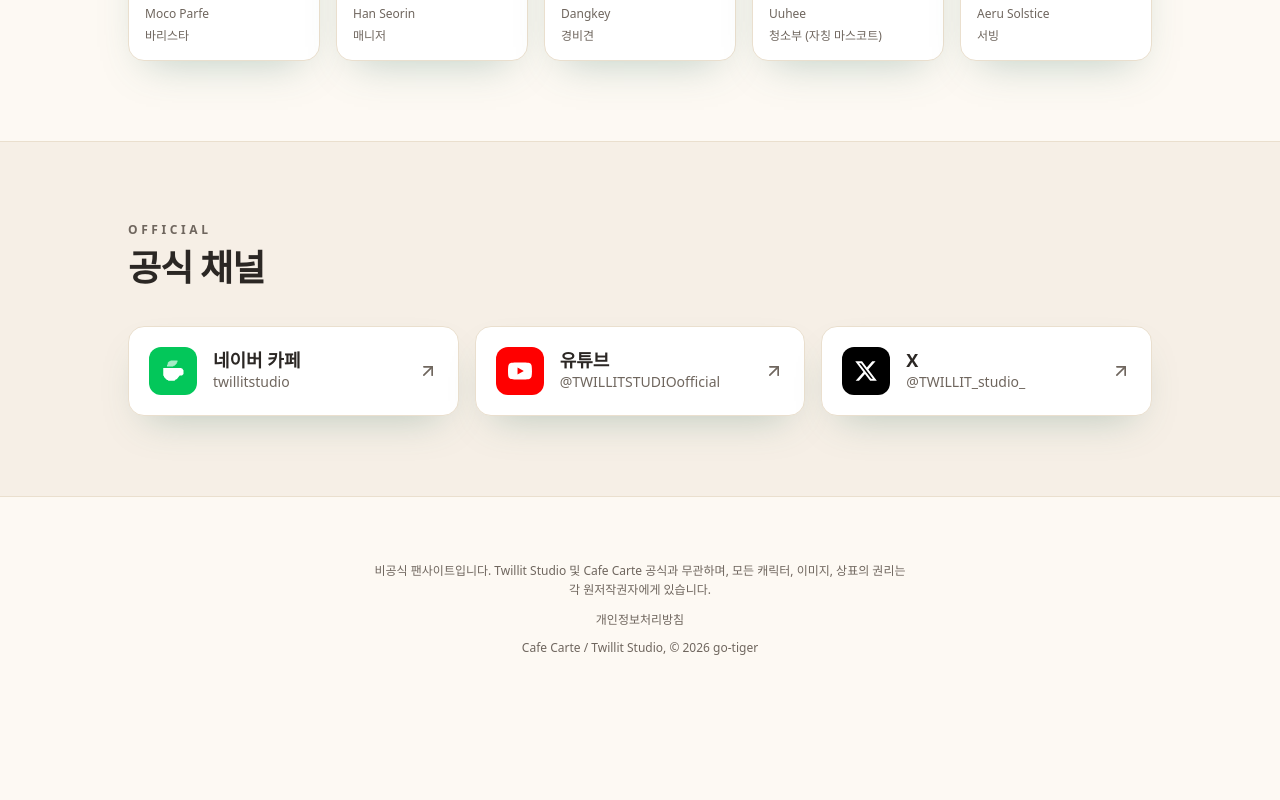
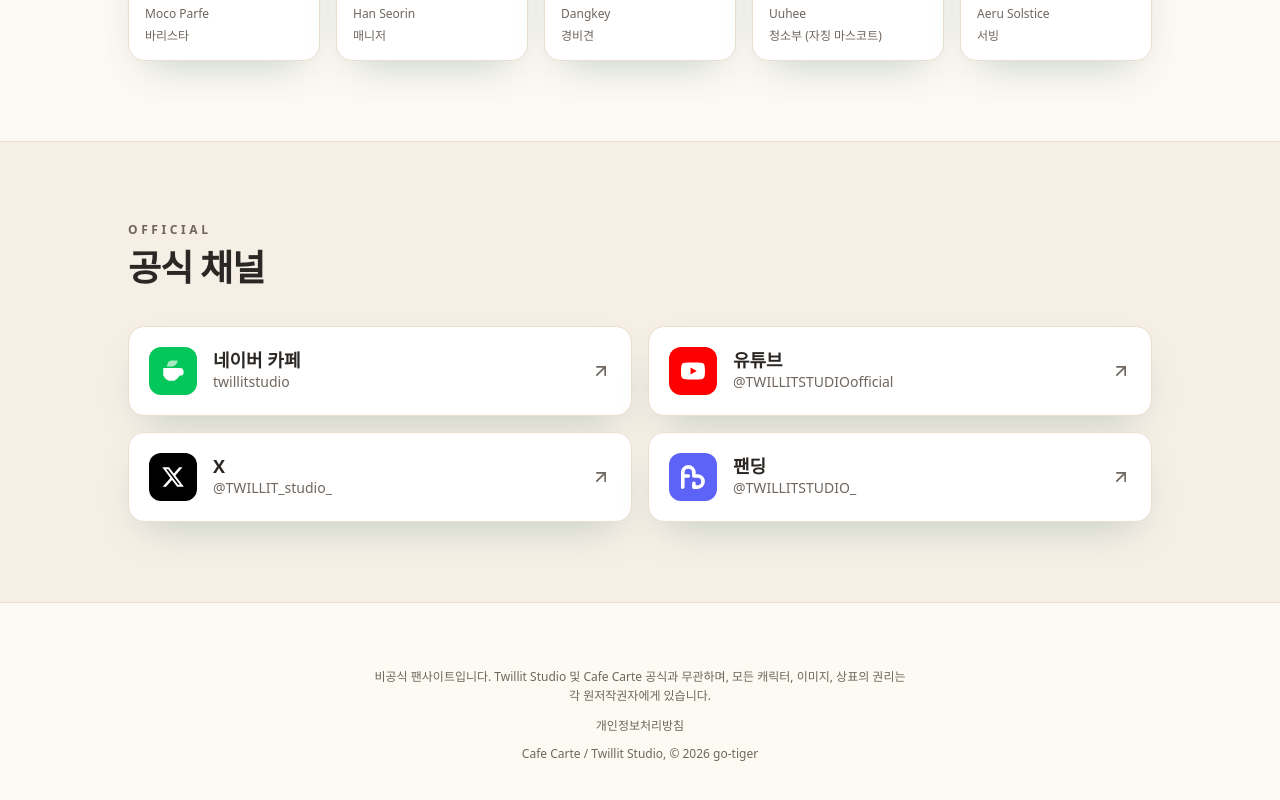
Before and after one commit to go-tiger/cafe-carte, a Next.js app: page / in a window 1280 px wide. Shown: the part 1271-2071 px from the top of the page. Before the commit the page ends 1991 px from the top, so only its background shows below. Built offline with nearby package versions, Linux system fonts and the light colour scheme; no server answers; a web font is replaced by a local one.

Commit message:
feat: 공식 채널에 팬딩 추가

```diff
--- a/src/features/credits/CreditsContent.tsx
+++ b/src/features/credits/CreditsContent.tsx
@@ -48,7 +48,7 @@ const ASSET_CREDITS: AssetCredit[] = [
   },
   {
     asset: '브랜드 아이콘',
-    source: 'YouTube, X, 네이버 카페, 치지직 로고를 단순화한 SVG',
+    source: 'YouTube, X, 네이버 카페, 치지직, 팬딩 로고를 단순화한 SVG',
     rights: '각 서비스 상표권자',
   },
 ];
--- a/src/features/home/LinkHub.tsx
+++ b/src/features/home/LinkHub.tsx
@@ -1,12 +1,13 @@
 import type { ComponentType, SVGProps } from 'react';
 import { OFFICIAL_LINKS, type OfficialLinkId } from '@/shared/constants';
 import { ChannelCard, Reveal } from '@/shared/ui';
-import { NaverCafeIcon, YoutubeIcon, XIcon } from '@/shared/ui/icons';
+import { FandingIcon, NaverCafeIcon, YoutubeIcon, XIcon } from '@/shared/ui/icons';
 
 const ICONS: Record<OfficialLinkId, ComponentType<SVGProps<SVGSVGElement>>> = {
   navercafe: NaverCafeIcon,
   youtube: YoutubeIcon,
   x: XIcon,
+  fanding: FandingIcon,
 };
 
 export function LinkHub() {
@@ -16,7 +17,7 @@ export function LinkHub() {
         <p className='text-xs font-bold tracking-eyebrow text-text-muted'>OFFICIAL</p>
         <h2 className='mt-2 font-display font-heavy text-3xl tracking-tight sm:text-4xl'>공식 채널</h2>
 
-        <ul className='mt-10 grid gap-4 sm:grid-cols-2 lg:grid-cols-3'>
+        <ul className='mt-10 grid gap-4 sm:grid-cols-2'>
           {OFFICIAL_LINKS.map(link => (
             <li key={link.id}>
               <ChannelCard
--- a/src/shared/constants/brand-colors.ts
+++ b/src/shared/constants/brand-colors.ts
@@ -9,4 +9,5 @@ export const BRAND_COLORS = {
   youtube: { color: '#FF0000', ink: '#ffffff' },
   x: { color: '#000000', ink: '#ffffff' },
   chzzk: { color: '#000000', ink: '#00FFA3' },
+  fanding: { color: '#5D63F7', ink: '#ffffff' },
 } satisfies Record<string, BrandColor>;
--- a/src/shared/constants/links.ts
+++ b/src/shared/constants/links.ts
@@ -1,6 +1,6 @@
 import { BRAND_COLORS } from './brand-colors';
 
-export type OfficialLinkId = 'navercafe' | 'youtube' | 'x';
+export type OfficialLinkId = 'navercafe' | 'youtube' | 'x' | 'fanding';
 
 export interface OfficialLink {
   id: OfficialLinkId;
@@ -36,4 +36,12 @@ export const OFFICIAL_LINKS: OfficialLink[] = [
     brand: BRAND_COLORS.x.color,
     ink: BRAND_COLORS.x.ink,
   },
+  {
+    id: 'fanding',
+    label: '팬딩',
+    handle: '@TWILLITSTUDIO_',
+    href: 'https://fanding.kr/@TWILLITSTUDIO_',
+    brand: BRAND_COLORS.fanding.color,
+    ink: BRAND_COLORS.fanding.ink,
+  },
 ];
--- /dev/null
+++ b/src/shared/ui/icons/FandingIcon.tsx
@@ -0,0 +1,19 @@
+import type { SVGProps } from 'react';
+
+/** 팬딩 로고. 상표권은 팬딩 소유. */
+export function FandingIcon(props: SVGProps<SVGSVGElement>) {
+  return (
+    <svg
+      viewBox='0 9 237 237'
+      fill='none'
+      stroke='currentColor'
+      strokeWidth={36}
+      strokeLinecap='round'
+      strokeLinejoin='round'
+      aria-hidden
+      {...props}
+    >
+      <path d='M17.5 227V82a54.75 54.75 0 0 1 109.5 0v36M17.5 118H72m55 0h36a54.75 54.75 0 0 1 0 109.5h-35.5V191' />
+    </svg>
+  );
+}
--- a/src/shared/ui/icons/index.ts
+++ b/src/shared/ui/icons/index.ts
@@ -3,3 +3,4 @@ export { XIcon } from './XIcon';
 export { NaverCafeIcon } from './NaverCafeIcon';
 export { ChzzkIcon } from './ChzzkIcon';
 export { GithubIcon } from './GithubIcon';
+export { FandingIcon } from './FandingIcon';
```
